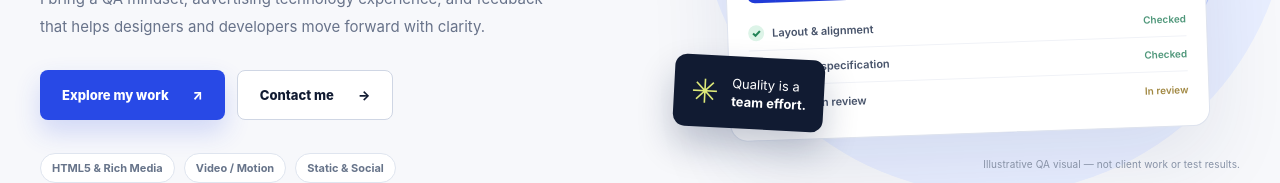
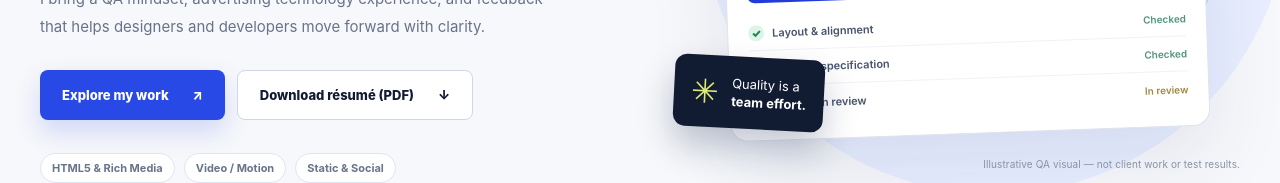
Before and after one commit to ranielescalante/raniel-portfolio, a plain HTML site: page index.html in a window 1280 px wide. Shown: the part 580-763 px from the top of the page. Drawn offline with Linux system fonts and the light colour scheme.

Commit message:
Add files via upload

```diff
--- a/index.html
+++ b/index.html
@@ -45,7 +45,7 @@
           <p class="hero-secondary">I bring a QA mindset, advertising technology experience, and feedback that helps designers and developers move forward with clarity.</p>
           <div class="hero-actions">
             <a class="btn btn-primary" href="#work">Explore my work <span aria-hidden="true">↗</span></a>
-            <a class="btn btn-outline" href="mailto:raniel.escalante@gmail.com?subject=Portfolio%20inquiry">Contact me <span aria-hidden="true">→</span></a>
+            <a class="btn btn-outline" href="assets/Raniel_Escalante_Resume.pdf" download="Raniel_Escalante_Resume.pdf" type="application/pdf" aria-label="Download Raniel Escalante’s résumé as a PDF">Download résumé (PDF) <span aria-hidden="true">↓</span></a>
           </div>
           <div class="hero-keywords" aria-label="Specialties"><span>HTML5 & Rich Media</span><span>Video / Motion</span><span>Static & Social</span></div>
         </div>
@@ -123,7 +123,7 @@
       </div>
     </section>
 
-    <section class="contact-section" id="contact" aria-labelledby="contact-title"><div class="container contact-grid"><div><p class="section-kicker contact-kicker">06 / SAY HELLO</p><h2 id="contact-title">Good work starts<br>with a <em>conversation.</em></h2><p>If you’re hiring for creative QA, digital quality assurance, or ad technology work, I’d be glad to discuss how my experience fits your team.</p><div class="contact-actions"><a class="btn btn-light" href="mailto:raniel.escalante@gmail.com?subject=Hello%20Raniel%20%E2%80%94%20Portfolio%20inquiry">Send me an email <span aria-hidden="true">↗</span></a><a class="contact-text-link" href="https://github.com/ranielescalante" target="_blank" rel="noopener noreferrer">GitHub profile <span aria-hidden="true">↗</span></a></div></div><div class="contact-graphic" aria-hidden="true"><span class="contact-graphic-label">LET'S MAKE IT<br><strong>WORK WELL.</strong></span><div class="contact-ring contact-ring-a"></div><div class="contact-ring contact-ring-b"></div><div class="contact-star">✳</div></div></div></section>
+    <section class="contact-section" id="contact" aria-labelledby="contact-title"><div class="container contact-grid"><div><p class="section-kicker contact-kicker">06 / SAY HELLO</p><h2 id="contact-title">Good work starts<br>with a <em>conversation.</em></h2><p>If you’re hiring for creative QA, digital quality assurance, or ad technology work, I’d be glad to discuss how my experience fits your team.</p><div class="contact-actions"><a class="btn btn-light" href="mailto:raniel.escalante@gmail.com?subject=Hello%20Raniel%20%E2%80%94%20Portfolio%20inquiry">Send me an email <span aria-hidden="true">↗</span></a><a class="contact-text-link" href="https://github.com/ranielescalante" target="_blank" rel="noopener noreferrer">GitHub profile <span aria-hidden="true">↗</span></a><a class="contact-text-link" href="assets/Raniel_Escalante_Resume.pdf" download="Raniel_Escalante_Resume.pdf" type="application/pdf">Download résumé <span aria-hidden="true">↓</span></a></div></div><div class="contact-graphic" aria-hidden="true"><span class="contact-graphic-label">LET'S MAKE IT<br><strong>WORK WELL.</strong></span><div class="contact-ring contact-ring-a"></div><div class="contact-ring contact-ring-b"></div><div class="contact-star">✳</div></div></div></section>
   </main>
   <footer class="site-footer"><div class="container footer-inner"><a href="#top" class="footer-brand">R<span>.</span> <span>RANIEL ESCALANTE</span></a><p>Made with care. Illustrations are examples, not client deliverables.</p><span>© <span id="year">2026</span></span></div></footer>
 </body>
```
Also changed, not shown: 1 other file.
